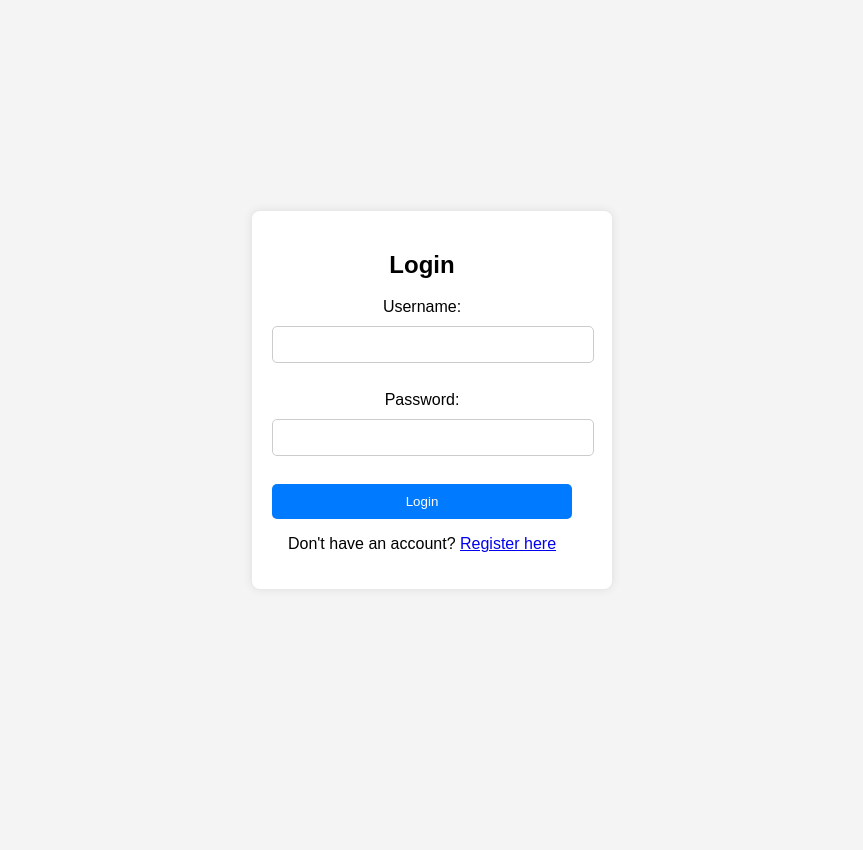
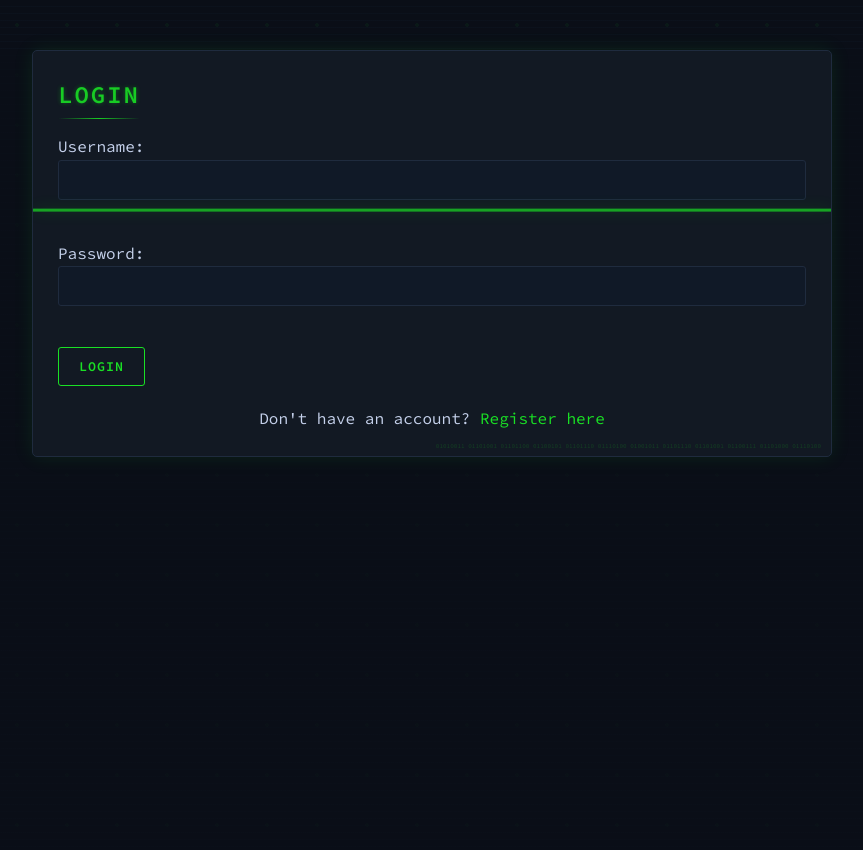
Before and after one commit to gavin-sama/SilentKnightIDC, a Flask app: page / in a window 1280 px wide. Shown: the whole page, without its empty margins (208-1071 px from the left). Before the commit the page ends 552 px from the top, so only its background shows below. Run offline with Flask 3, Linux system fonts and the light colour scheme.

Commit message:
updated css styling
I added the file manually because I was having problems syncing my local repo and remote, and I got mad...

```diff
--- a/SilentKnightV1/static/style.css
+++ b/SilentKnightV1/static/style.css
@@ -1,72 +1,309 @@
+/* SilentKnight V1 - Encrypted Theme CSS */
+@import url('https://fonts.googleapis.com/css2?family=Source+Code+Pro:wght@300;400;600&display=swap');
+
+:root {
+  --main-bg-color: #0a0e17;
+  --secondary-bg: #121923;
+  --accent-color: #1ae025;
+  --accent-glow: rgba(26, 224, 37, 0.4);
+  --text-color: #c5d1eb;
+  --error-color: #ff3a3a;
+  --border-color: #1f2b3e;
+  --button-hover: #0e5c14;
+  --input-bg: rgba(15, 25, 40, 0.8);
+}
+
+* {
+  margin: 0;
+  padding: 0;
+  box-sizing: border-box;
+  font-family: 'Source Code Pro', monospace;
+}
+
 body {
-    font-family: Arial, sans-serif;
-    display: flex;
-    justify-content: center;
-    align-items: center;
-    height: 100vh;
-    background-color: #f4f4f4;
-    margin: 0;
+  background-color: var(--main-bg-color);
+  color: var(--text-color);
+  background-image:
+    radial-gradient(rgba(26, 224, 37, 0.05) 2px, transparent 2px),
+    repeating-linear-gradient(
+      transparent 0px,
+      transparent 6px,
+      rgba(15, 25, 40, 0.3) 6px,
+      rgba(15, 25, 40, 0.3) 7px
+    );
+  background-size: 50px 50px, 100% 7px;
+  line-height: 1.6;
+  position: relative;
+  min-height: 100vh;
+}
+
+body::before {
+  content: "";
+  position: absolute;
+  top: 0;
+  left: 0;
+  right: 0;
+  bottom: 0;
+  background: linear-gradient(
+    rgba(10, 14, 23, 0.8),
+    rgba(10, 14, 23, 0.7)
+  );
+  z-index: -1;
 }
 
 .container {
-    background: white;
-    padding: 20px 40px 20px 20px;       /* left padding is 20px and right padding is 40px */
-    margin: 0 auto;         /* center the container */
-    border-radius: 8px;
-    box-shadow: 0px 0px 10px rgba(0, 0, 0, 0.1);
-    width: 300px;
-    text-align: center;
+  max-width: 800px;
+  margin: 50px auto;
+  padding: 25px;
+  background-color: var(--secondary-bg);
+  border: 1px solid var(--border-color);
+  border-radius: 5px;
+  box-shadow: 0 0 20px rgba(26, 224, 37, 0.1);
+  position: relative;
+  overflow: hidden;
 }
 
-input, textarea {
-    width: 100%;
-    padding: 10px;
-    margin: 10px 0;
-    border: 1px solid #ccc;
-    border-radius: 5px;
+.container::before {
+  content: "";
+  position: absolute;
+  top: 0;
+  left: 0;
+  right: 0;
+  height: 3px;
+  background: var(--accent-color);
+  box-shadow: 0 0 15px var(--accent-glow);
+  animation: scan 3s linear infinite;
+}
+
+@keyframes scan {
+  0% {
+    transform: translateY(-100%);
+    opacity: 0.5;
+  }
+  50% {
+    opacity: 1;
+  }
+  100% {
+    transform: translateY(800px);
+    opacity: 0.5;
+  }
+}
+
+h2, h3 {
+  color: var(--accent-color);
+  text-transform: uppercase;
+  letter-spacing: 2px;
+  margin-bottom: 20px;
+  text-shadow: 0 0 5px var(--accent-glow);
+  position: relative;
+  display: inline-block;
+}
+
+h2::after, h3::after {
+  content: "";
+  position: absolute;
+  bottom: -5px;
+  left: 0;
+  width: 100%;
+  height: 1px;
+  background: linear-gradient(to right, transparent, var(--accent-color), transparent);
+}
+
+input[type="text"], input[type="password"], textarea {
+  width: 100%;
+  padding: 10px;
+  margin-bottom: 15px;
+  background-color: var(--input-bg);
+  border: 1px solid var(--border-color);
+  color: var(--text-color);
+  font-size: 14px;
+  border-radius: 3px;
+  transition: all 0.3s;
+}
+
+input:focus, textarea:focus {
+  outline: none;
+  border-color: var(--accent-color);
+  box-shadow: 0 0 5px var(--accent-glow);
+}
+
+input::placeholder, textarea::placeholder {
+  color: rgba(197, 209, 235, 0.5);
+}
+
+textarea {
+  resize: vertical;
+  min-height: 100px;
 }
 
 button {
-    background-color: #007BFF;
-    color: white;
-    border: none;
-    padding: 10px;
-    width: 100%;
-    border-radius: 5px;
-    cursor: pointer;
+  background-color: transparent;
+  color: var(--accent-color);
+  border: 1px solid var(--accent-color);
+  padding: 10px 20px;
+  cursor: pointer;
+  font-weight: 600;
+  letter-spacing: 1px;
+  text-transform: uppercase;
+  border-radius: 3px;
+  transition: all 0.3s;
+  position: relative;
+  overflow: hidden;
 }
 
 button:hover {
-    background-color: #0056b3;
+  background-color: var(--button-hover);
+  box-shadow: 0 0 10px var(--accent-glow);
 }
 
-h3 {
-    margin-top: 20px;
-    font-size: 18px;
+button::before {
+  content: "";
+  position: absolute;
+  top: 0;
+  left: -100%;
+  width: 100%;
+  height: 100%;
+  background: linear-gradient(
+    to right,
+    transparent,
+    rgba(26, 224, 37, 0.2),
+    transparent
+  );
+  transition: left 0.5s;
+}
+
+button:hover::before {
+  left: 100%;
+}
+
+a {
+  color: var(--accent-color);
+  text-decoration: none;
+  transition: all 0.3s;
+  position: relative;
+}
+
+a:hover {
+  text-shadow: 0 0 5px var(--accent-glow);
+}
+
+a::after {
+  content: "";
+  position: absolute;
+  bottom: -2px;
+  left: 0;
+  width: 0;
+  height: 1px;
+  background-color: var(--accent-color);
+  transition: width 0.3s;
+}
+
+a:hover::after {
+  width: 100%;
+}
+
+.user-info {
+  position: absolute;
+  top: 15px;
+  right: 15px;
+  padding: 5px 10px;
+  background-color: var(--secondary-bg);
+  border: 1px solid var(--border-color);
+  border-radius: 3px;
+  font-size: 12px;
 }
 
 .message-section, .inbox-section {
-    margin-bottom: 20px;
+  margin-bottom: 30px;
+  padding: 15px;
+  border: 1px solid var(--border-color);
+  background-color: rgba(15, 25, 40, 0.4);
+  border-radius: 3px;
+  position: relative;
 }
 
-.logout-link {
-    margin-top: 20px;
-    font-size: 14px;
+.message-section::before, .inbox-section::before {
+  content: ">";
+  position: absolute;
+  left: 5px;
+  top: 5px;
+  color: var(--accent-color);
+  font-weight: bold;
 }
 
-.logout-link a {
-    color: #007BFF;
-    text-decoration: none;
+.inbox-section ul {
+  padding-left: 20px;
+  list-style-type: none; /* Remove bullet points */
 }
 
-.logout-link a:hover {
-    text-decoration: underline;
+.inbox-section li {
+  margin-bottom: 15px;
+  padding: 10px;
+  border-left: 2px solid var(--accent-color);
+  background-color: rgba(15, 25, 40, 0.5);
+  position: relative;
 }
 
-.user-info {
-    position: absolute;
-    top: 20px;
-    right: 20px;
-    font-size: 0.9rem;
-    color: #555;
+.inbox-section li p:first-child {
+  margin-bottom: 5px;
+  font-style: italic;
 }
+
+.inbox-section li p:last-child {
+  text-align: right;
+  font-size: 12px;
+  color: var(--accent-color);
+}
+
+.logout-link, .register-link, .login-link {
+  margin-top: 20px;
+  text-align: center;
+}
+
+/* Animated encrypted text effect for headings */
+@keyframes textScramble {
+  0%, 100% { opacity: 1; }
+  50% { opacity: 0.8; }
+}
+
+h2, h3 {
+  animation: textScramble 4s infinite;
+}
+
+/* Loading animation for form submission */
+button[type="submit"]::after {
+  content: "...";
+  position: absolute;
+  right: -20px;
+  opacity: 0;
+  transition: opacity 0.3s;
+}
+
+button[type="submit"]:active::after {
+  opacity: 1;
+}
+
+/* Binary overlay for the container background */
+.container::after {
+  content: "01010011 01101001 01101100 01100101 01101110 01110100 01001011 01101110 01101001 01100111 01101000 01110100";
+  position: absolute;
+  bottom: 5px;
+  right: 10px;
+  font-size: 6px;
+  opacity: 0.2;
+  color: var(--accent-color);
+  pointer-events: none;
+  white-space: nowrap;
+}
+
+/* Media queries for responsive design */
+@media screen and (max-width: 768px) {
+  .container {
+    margin: 20px;
+    padding: 15px;
+  }
+
+  input, textarea, button {
+    font-size: 14px;
+  }
+}
```
